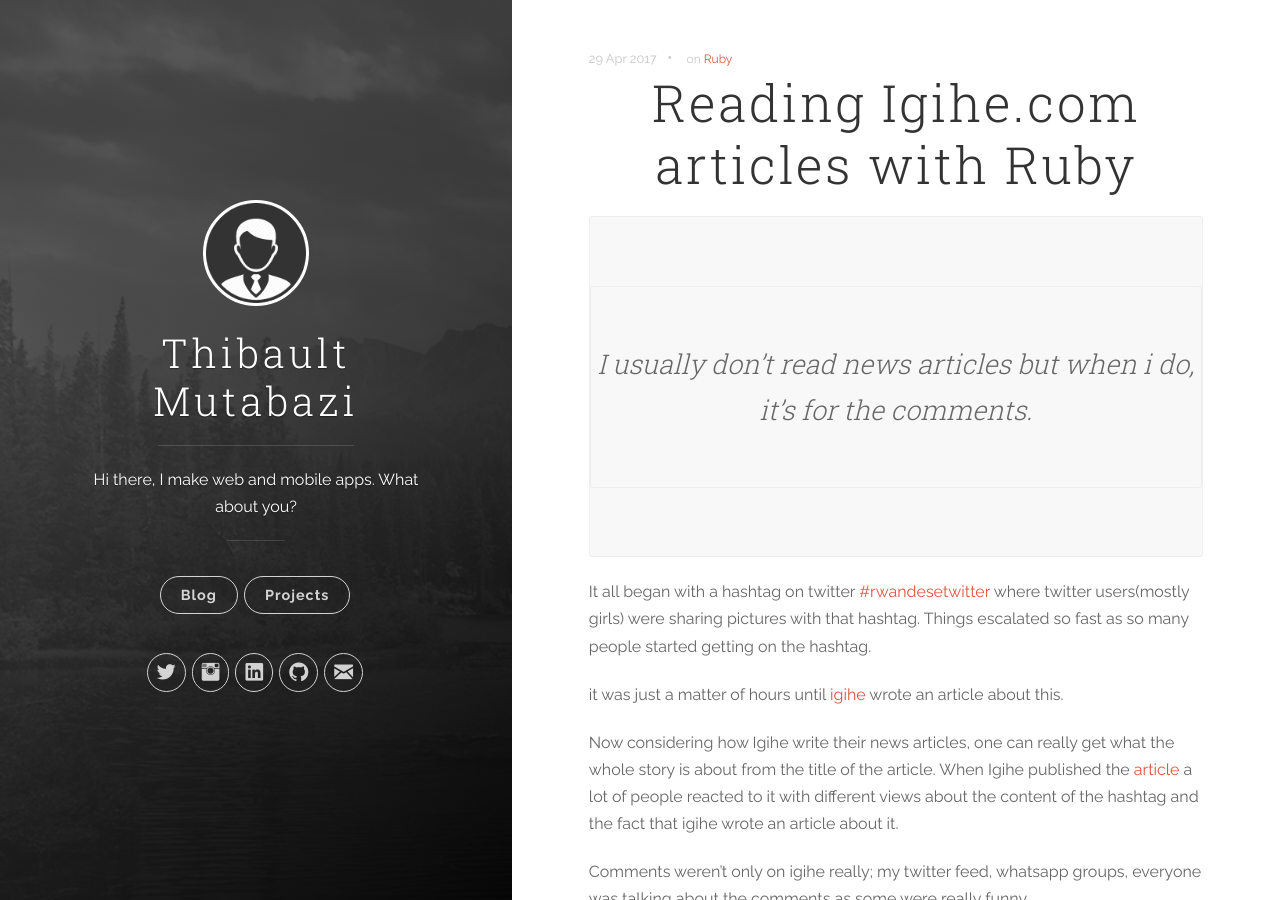
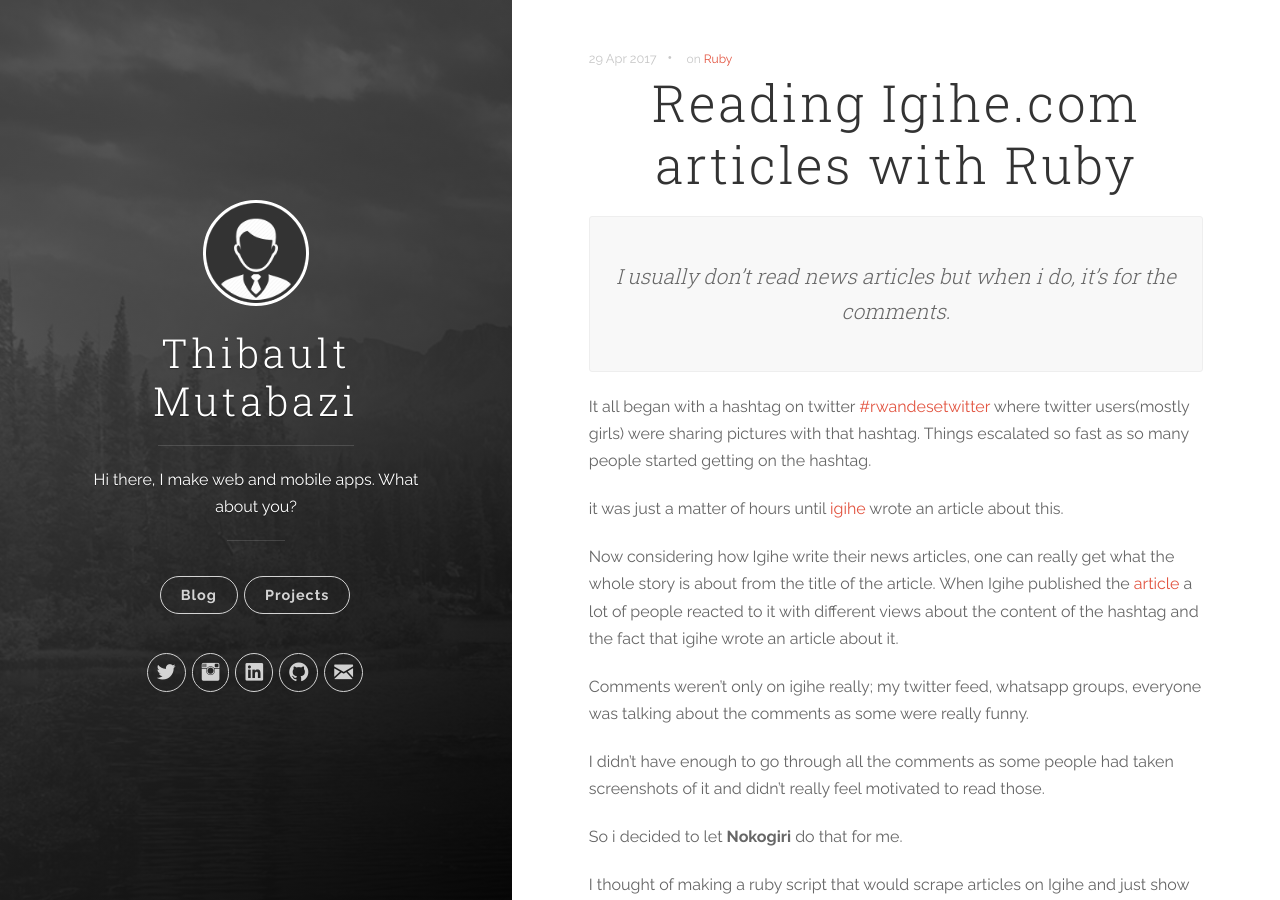
Before and after one commit to Eyewritecode/eyewritecode.github.io, a Jekyll site: the page built from _posts/2017-04-29-reading-articles-made-simple.md, in a window 1280 px wide and 900 px high. Built offline with Jekyll 4.4.1, drawn with Linux system fonts in a browser that asks for light colours; nearby versions of some CDN libraries; comment, search, counter and statistics services are not loaded.

```diff
--- a/_posts/2017-04-29-reading-articles-made-simple.md
+++ b/_posts/2017-04-29-reading-articles-made-simple.md
@@ -8,7 +8,7 @@ permalink: web-scraping-with-ruby
 comments: true
 ---
 
->>I usually don't read news articles but when i do, it's for the comments.
+>I usually don't read news articles but when i do, it's for the comments.
 
 It all began with a hashtag on twitter [#rwandesetwitter](https://twitter.com/search?vertical=default&q=%23rwandesetwitter&src=tyah) where twitter users(mostly girls) were sharing pictures with that hashtag.
 Things escalated so fast as so many people started getting on the hashtag.
```
